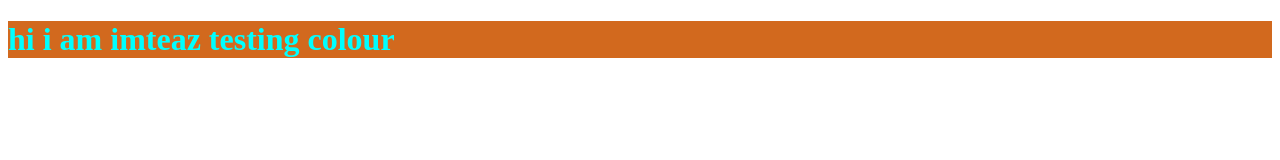
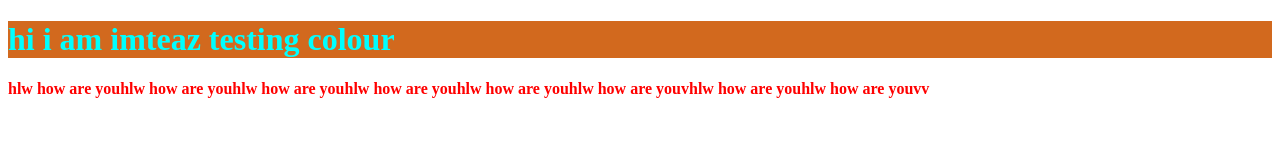
Before and after one commit to Imteazhossen/My-first-repo, a plain HTML site: page index.html in a window 1280 px wide. Drawn offline with Linux system fonts and the light colour scheme.

Commit message:
added paragraph

```diff
--- a/index.html
+++ b/index.html
@@ -8,12 +8,20 @@
     <title>My first github repo</title>
 </head>
 <h1>hi i am imteaz testing colour </h1>
+<p>hlw how are youhlw how are youhlw how are youhlw how are youhlw how are youhlw how are youvhlw how are youhlw how are youvv</p>
+
 <style>
     h1{
         color: aqua;
         background-color: chocolate;
         font-size: xx-large
+
     }
+    p{
+        color: red;
+        font-weight: bolder;
+    }
+
 </style>
 <body>
 
```
